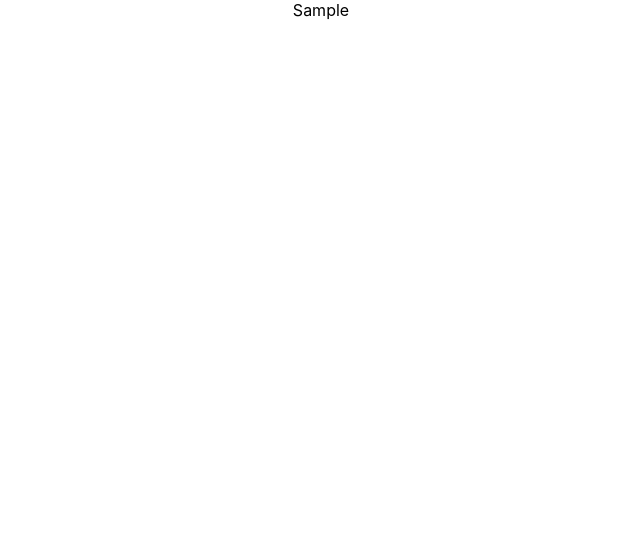
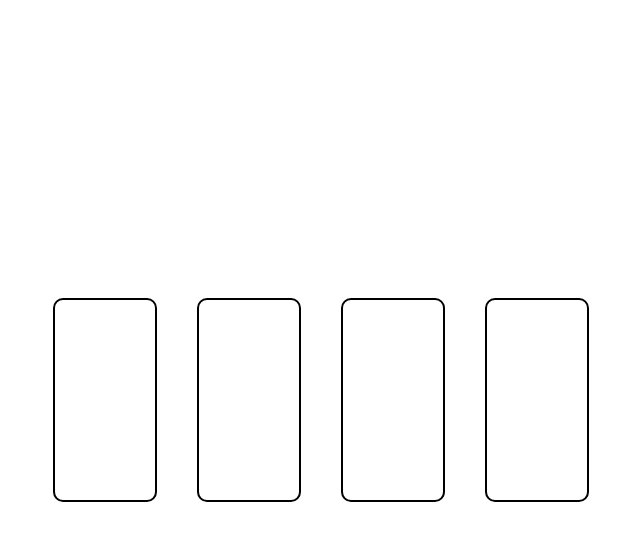
Before and after one commit to Gepeet/smb, a React (Create React App) app: page / in a window 1280 px wide. Shown: the top 540 px of the page, without its empty margins (319-959 px from the left). Built offline with nearby package versions, Linux system fonts and the light colour scheme.

Commit message:
added the bg color transitions

```diff
--- a/src/App.css
+++ b/src/App.css
@@ -1,38 +1,17 @@
-.App {
-  text-align: center;
+.App{
+  width: 100%;
+  height: 100vh;
+  /* background-color: ; */
+  display: flex;
+  align-items: center;
+  flex-wrap: wrap;
+  justify-content: center;
 }
 
-.App-logo {
-  height: 40vmin;
-  pointer-events: none;
+.boxes{
+  margin: 20px;
+  height: 200px;
+  width: 100px;
+  border-radius: 10px;
+  border: black solid 2px;
 }
-
-@media (prefers-reduced-motion: no-preference) {
-  .App-logo {
-    animation: App-logo-spin infinite 20s linear;
-  }
-}
-
-.App-header {
-  background-color: #282c34;
-  min-height: 100vh;
-  display: flex;
-  flex-direction: column;
-  align-items: center;
-  justify-content: center;
-  font-size: calc(10px + 2vmin);
-  color: white;
-}
-
-.App-link {
-  color: #61dafb;
-}
-
-@keyframes App-logo-spin {
-  from {
-    transform: rotate(0deg);
-  }
-  to {
-    transform: rotate(360deg);
-  }
-}
--- a/src/App.js
+++ b/src/App.js
@@ -1,9 +1,30 @@
 import './App.css';
+import react, {useState} from 'react';
 
-function App() {
+const App = () =>{
+
+  const [color, setColor] = useState("#FFFFF");
+
+  const handleColor = (e) =>{
+    setColor(e.target.id);
+    // console.log(color)
+  }
+  const handleDefaultColor = (e) =>{
+    setColor(e.target.id)
+  }
+
+  const appStyle = {
+    backgroundColor:(color),
+    transition: 'all 1s ease',
+  }
+
   return (
-    <div className="App">
-      Sample
+    <div id="white" onMouseOver={handleDefaultColor} style={appStyle} className="App">
+
+      <div id="yellow" onMouseOver={handleColor} className="boxes"></div>
+      <div id="gray" onMouseOver={handleColor} className="boxes"></div>
+      <div id="blue" onMouseOver={handleColor} className="boxes"></div>
+      <div id="green" onMouseOver={handleColor} className="boxes"></div>
     </div>
   );
 }
--- a/src/index.css
+++ b/src/index.css
@@ -1,4 +1,5 @@
 body {
+  padding: 0;
   margin: 0;
   font-family: -apple-system, BlinkMacSystemFont, 'Segoe UI', 'Roboto', 'Oxygen',
     'Ubuntu', 'Cantarell', 'Fira Sans', 'Droid Sans', 'Helvetica Neue',
```
